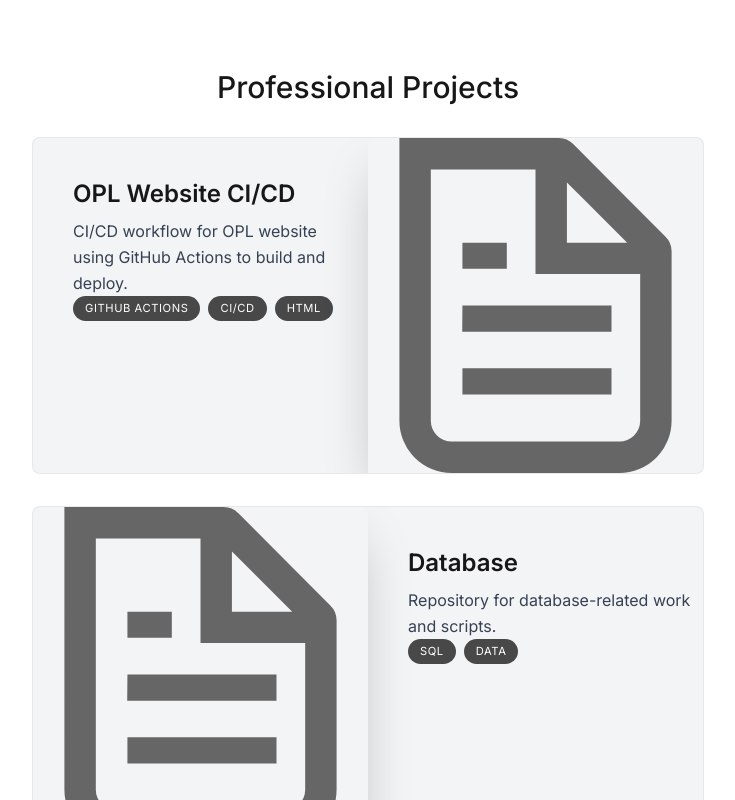
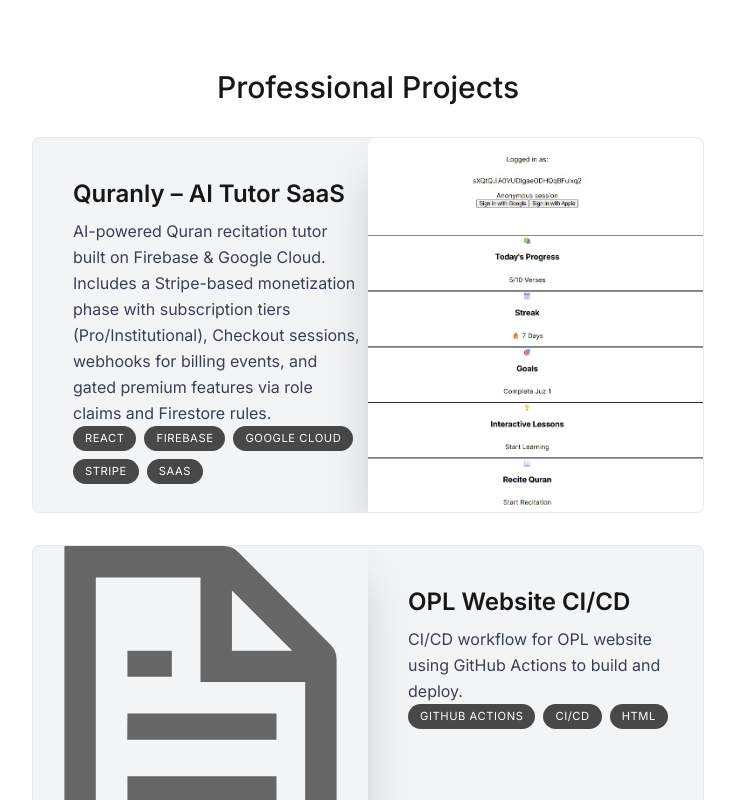
Before and after one commit to fikrat86/portfolio-app, a Next.js app: page / in a window 1280 px wide. Shown: the part 6660-7460 px from the top of the page, without its empty margins (272-1007 px from the left). Built offline with nearby package versions, Linux system fonts and the light colour scheme.

Commit message:
content: add Quranly  AI Tutor SaaS project with Stripe monetization summary

```diff
--- a/src/data/projects.ts
+++ b/src/data/projects.ts
@@ -1,4 +1,12 @@
 export const professionalProjectsData = [
+  {
+    title: "Quranly – AI Tutor SaaS",
+    description:
+      "AI-powered Quran recitation tutor built on Firebase & Google Cloud. Includes a Stripe-based monetization phase with subscription tiers (Pro/Institutional), Checkout sessions, webhooks for billing events, and gated premium features via role claims and Firestore rules.",
+    tags: ["React", "Firebase", "Google Cloud", "Stripe", "SaaS"],
+    imageUrl: "/project-thumbnails/quran-ai-tutor.jpg",
+    projectUrl: "https://github.com/fikrat86",
+  },
   {
     title: "OPL Website CI/CD",
     description:
```
